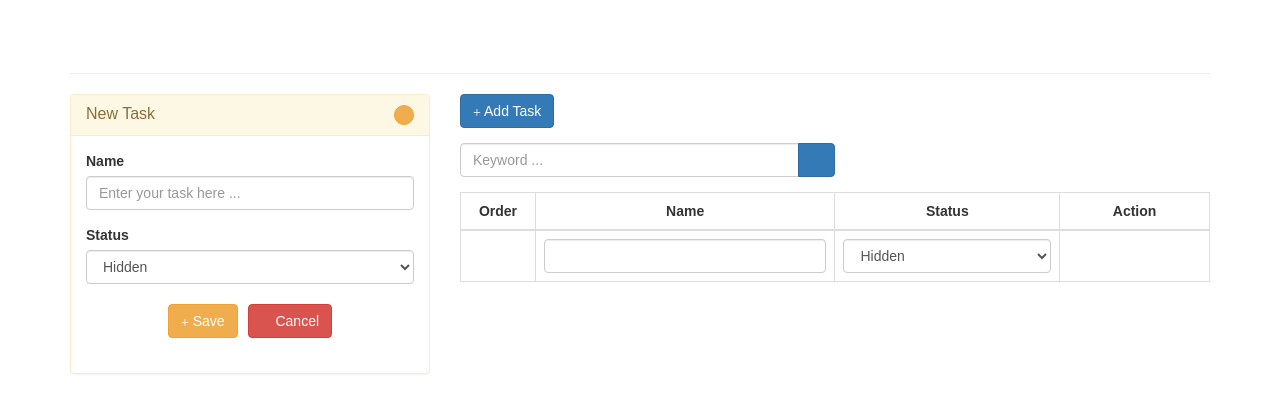
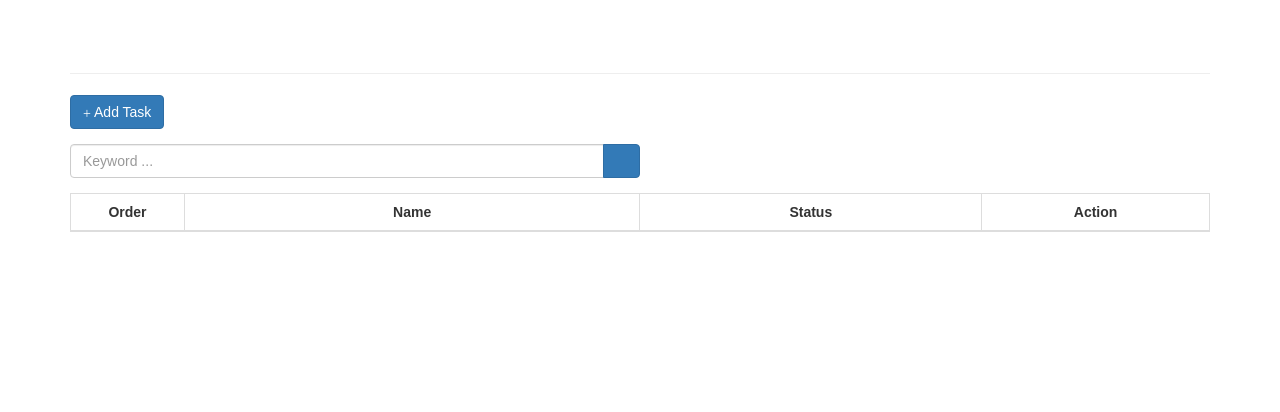
Before and after one commit to nguyencse/todo-reactjs, a React (Create React App) app: page / in a window 1280 px wide. Shown: the top 412 px of the page. Built offline with nearby package versions, Linux system fonts and the light colour scheme; a web font is replaced by a local one.

Commit message:
add + show list tasks

```diff
--- a/src/App.css
+++ b/src/App.css
@@ -60,3 +60,15 @@
   line-height: 1.428571429;
   border-radius: 15px;
 }
+
+.td-hidden{
+  background-color: "#ccc"
+}
+
+.td-pending {
+  background-color: "#8e44ad"
+}
+
+.td-completed{
+  background-color: "#8e44ad"
+}
--- a/src/App.js
+++ b/src/App.js
@@ -4,28 +4,27 @@
 import TaskList from './components/TaskList'
 import TaskSearch from './components/TaskSearch'
 import TaskControl from './components/TaskControl'
+import {getCookie} from './helper/functions'
 
 class App extends Component {
   constructor(props) {
     super(props)
     this.state = {
-      isDisplayForm: true,
-      mainWidth: "col-xs-8 col-sm-8 col-md-8 col-lg-8"
+      isDisplayForm: false,
+      allTasks: getCookie('tasks') !== "" ? JSON.parse(getCookie("tasks")) : []
     }
   }
 
   handleToggle = (value) => {
-    if (value === true) {
-      this.setState({
-        isDisplayForm: value,
-        mainWidth: "col-xs-8 col-sm-8 col-md-8 col-lg-8"
-      })
-    }else{
-      this.setState({
-        isDisplayForm: value,
-        mainWidth: "col-xs-12 col-sm-12 col-md-12 col-lg-12"
-      })
-    }
+    this.setState({
+      isDisplayForm: value
+    })
+  }
+
+  handleTaskList = (allTasks) => {
+    this.setState({
+      allTasks: allTasks
+    })
   }
 
   render() {
@@ -36,18 +35,18 @@
           <hr />
           <div className="row">
             <div className="col-xs-4 col-sm-4 col-md-4 col-lg-4">
-              {this.state.isDisplayForm ? <TaskForm visibility={this.state.isDisplayForm} onHandleToggle={this.handleToggle} /> : null}
+              {this.state.isDisplayForm ? <TaskForm allTasks={this.state.allTasks} onHandleTaskList={this.handleTaskList} visibility={this.state.isDisplayForm} onHandleToggle={this.handleToggle} /> : null}
             </div>
-            <div className={this.state.mainWidth}>
+            <div className={this.state.isDisplayForm ? "col-xs-8 col-sm-8 col-md-8 col-lg-8" : "col-xs-12 col-sm-12 col-md-12 col-lg-12"}>
               <div className="form-group">
-                <TaskControl visibility={this.state.isDisplayForm} onHandleToggle={this.handleToggle}/>
+                <TaskControl visibility={this.state.isDisplayForm} onHandleToggle={this.handleToggle} />
               </div>
               <div className="form-group">
                 <div className="input-group col-xs-6 col-sm-6 col-md-6 col-lg-6">
                   <TaskSearch />
                 </div>
               </div>
-              <TaskList />
+              <TaskList allTasks={this.state.allTasks} onHandleTaskList={this.handleTaskList}/>
             </div>
           </div>
         </div>
--- a/src/components/TaskForm.js
+++ b/src/components/TaskForm.js
@@ -1,4 +1,5 @@
 import React, { Component } from 'react'
+import { setCookie } from "../helper/functions"
 
 class TaskForm extends Component {
   constructor(props) {
@@ -14,6 +15,23 @@
     }, () => this.props.onHandleToggle(this.state.isDisplayForm))
   }
 
+  onSumitForm = (e) => {
+    e.preventDefault()
+    var taskName = this.refs.taskName.value
+    var taskStatus = this.refs.status.value
+    this.refs.taskName.value = ""
+
+    var newTask = {
+      name: taskName,
+      status: taskStatus
+    }
+    var allTasks = this.props.allTasks
+    allTasks.push(newTask)
+    setCookie("tasks", JSON.stringify(allTasks), 1)
+
+    this.props.onHandleTaskList(allTasks)
+  }
+
   render() {
     return (
       <div className="panel panel-warning">
@@ -22,25 +40,25 @@
           <button type="button" className="pull-right btn btn-warning btn-circle" onClick={this.onCloseForm}><i className="glyphicon glyphicon-remove"></i></button>
         </div>
         <div className="panel-body">
-          <form method="POST">
+          <form method="POST" onSubmit={this.onSumitForm}>
             <div className="form-group">
               <label>Name</label>
-              <input type="text" className="form-control" placeholder="Enter your task here ..."/>
+              <input type="text" ref="taskName" className="form-control" placeholder="Enter your task here ..." />
             </div>
             <div className="form-group">
               <label>Status</label>
-              <select className="form-control" required="required">
-                <option value={0}>Hidden</option>
-                <option value={1}>Pending</option>
-                <option value={2}>Completed</option>
+              <select className="form-control" ref="status">
+                <option value="Hidden">Hidden</option>
+                <option value="Pending">Pending</option>
+                <option value="Completed">Completed</option>
               </select>
             </div>
             <div className="form-group">
               <div className="button-group-center">
-                <button type="button" className="btn btn-warning btn-item">
+                <button type="submit" className="btn btn-warning btn-item">
                   <span className="glyphicon glyphicon-plus" /> Save</button>
-                <button type="button" className="btn btn-danger btn-item">
-                  <span className="glyphicon glyphicon-remove" /> Cancel</button>
+                <button type="reset" className="btn btn-danger btn-item">
+                  <span className="glyphicon glyphicon-remove" /> Reset</button>
               </div>
             </div>
           </form>
--- /dev/null
+++ b/src/components/TaskItem.js
@@ -0,0 +1,24 @@
+import React, { Component } from 'react'
+
+class TaskItem extends Component {
+  render() {
+    return (
+      <tr>
+        <td>{this.props.index + 1}</td>
+        <td>
+          <input type="text" className="form-control" required="required" defaultValue={this.props.name} />
+        </td>
+        <td>
+          <select className="form-control" disabled value={this.props.status}>
+            <option value="Hidden" className="hidden">Hidden</option>
+            <option value="Pending" className="pending">Pending</option>
+            <option value="Completed" className="completed">Completed</option>
+          </select>
+        </td>
+        <td></td>
+      </tr>
+    )
+  }
+}
+
+export default TaskItem
--- a/src/components/TaskList.js
+++ b/src/components/TaskList.js
@@ -1,9 +1,16 @@
 import React, { Component } from 'react'
+import TaskItem from './TaskItem'
 
 class TaskList extends Component {
   render() {
+    var showAllTasks = this.props.allTasks.map((task, index) => {
+      return (
+        <TaskItem index={index} name={task.name} status={task.status}/>
+      )
+    })
+
     return (
-      <table className="table table-bordered table-hover">
+      <table className="table table-bordered table-hover" >
         <thead>
           <tr>
             <th className="tb-order">Order</th>
@@ -13,20 +20,7 @@
           </tr>
         </thead>
         <tbody>
-          <tr>
-            <td />
-            <td>
-              <input type="text" className="form-control" required="required" />
-            </td>
-            <td>
-              <select className="form-control" required="required">
-                <option value={0}>Hidden</option>
-                <option value={1}>Pending</option>
-                <option value={2}>Completed</option>
-              </select>
-            </td>
-            <td />
-          </tr>
+          {showAllTasks}
         </tbody>
       </table>
     )
--- /dev/null
+++ b/src/helper/functions.js
@@ -0,0 +1,33 @@
+function setCookie(cname, cvalue, exdays) {
+  var d = new Date()
+  d.setTime(d.getTime() + (exdays * 24 * 60 * 60 * 1000))
+  var expires = "expires=" + d.toUTCString()
+  document.cookie = cname + "=" + cvalue + ";" + expires + ";path=/"
+}
+
+function getCookie(cname) {
+  var name = cname + "="
+  var decodedCookie = decodeURIComponent(document.cookie)
+  var ca = decodedCookie.split(';')
+  for (var i = 0; i < ca.length; i++) {
+    var c = ca[i]
+    while (c.charAt(0) === ' ') {
+      c = c.substring(1)
+    }
+    if (c.indexOf(name) === 0) {
+      return c.substring(name.length, c.length)
+    }
+  }
+  return ""
+}
+
+function hasTaskInCookie() {
+  var tasks = getCookie("tasks")
+  return tasks !== ""
+}
+
+module.exports = {
+  setCookie,
+  getCookie,
+  hasTaskInCookie
+}
```
